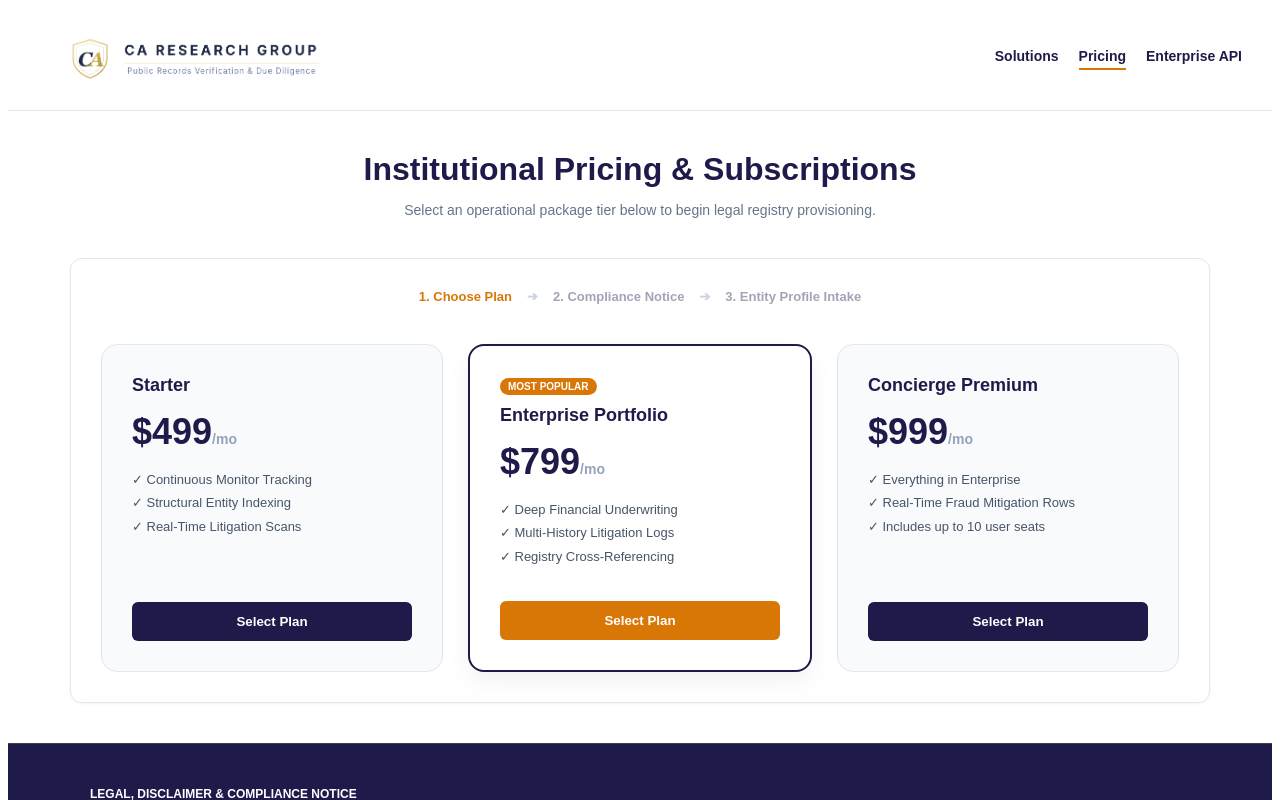
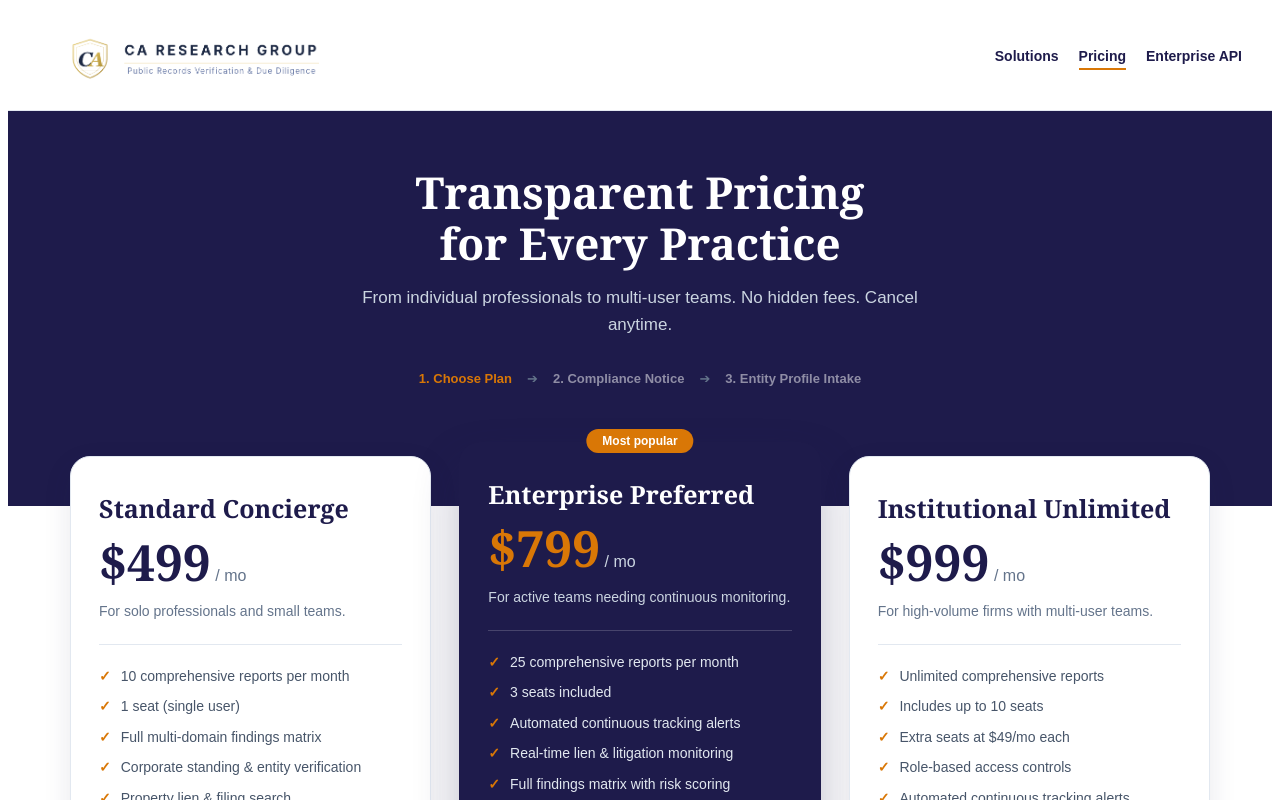
Before and after one commit to billalden01-dev/ca-research-group, a React (Vite) app: page / in a window 1280 px wide. Both pictures are taken after a click on the element "Pricing". Shown: the top 800 px of the page. Built offline with nearby package versions, Linux system fonts and the light colour scheme.

Commit message:
Add files via upload

```diff
--- a/App.tsx
+++ b/App.tsx
@@ -1,11 +1,81 @@
 import React, { useState } from 'react';
 
 type Page = 'home' | 'pricing' | 'api';
-type Tier = 'Starter ($499)' | 'Enterprise Portfolio ($799)' | 'Concierge Premium ($999)';
+
+type Plan = {
+  id: string;
+  name: string;
+  price: number;
+  tagline: string;
+  featured: boolean;
+  features: string[];
+};
+
+const SERIF = "Georgia, 'Times New Roman', serif";
+
+const PLANS: Plan[] = [
+  {
+    id: 'standard',
+    name: 'Standard Concierge',
+    price: 499,
+    tagline: 'For solo professionals and small teams.',
+    featured: false,
+    features: [
+      '10 comprehensive reports per month',
+      '1 seat (single user)',
+      'Full multi-domain findings matrix',
+      'Corporate standing & entity verification',
+      'Property lien & filing search',
+      'Litigation history scan',
+      'PDF download with verified badge',
+      '60-day report archive',
+      'Email support',
+    ],
+  },
+  {
+    id: 'enterprise',
+    name: 'Enterprise Preferred',
+    price: 799,
+    tagline: 'For active teams needing continuous monitoring.',
+    featured: true,
+    features: [
+      '25 comprehensive reports per month',
+      '3 seats included',
+      'Automated continuous tracking alerts',
+      'Real-time lien & litigation monitoring',
+      'Full findings matrix with risk scoring',
+      'Priority 60-second pipeline processing',
+      'Unlimited report downloads',
+      'Email + SMS alert notifications',
+      '180-day report archive',
+      'Dedicated support channel',
+    ],
+  },
+  {
+    id: 'institutional',
+    name: 'Institutional Unlimited',
+    price: 999,
+    tagline: 'For high-volume firms with multi-user teams.',
+    featured: false,
+    features: [
+      'Unlimited comprehensive reports',
+      'Includes up to 10 seats',
+      'Extra seats at $49/mo each',
+      'Role-based access controls',
+      'Automated continuous tracking alerts',
+      'White-label report branding',
+      'Dedicated account manager',
+      '365-day report archive',
+      'Audit trail exports',
+    ],
+  },
+];
+
+const planLabel = (plan: Plan) => `${plan.name} ($${plan.price})`;
 
 export default function App() {
   const [currentPage, setCurrentPage] = useState<Page>('home');
-  const [selectedTier, setSelectedTier] = useState<Tier | null>(null);
+  const [selectedTier, setSelectedTier] = useState<string | null>(null);
   const [wizardStep, setWizardStep] = useState<number>(1);
   const [agreed, setAgreed] = useState(false);
   const [targetEntityName, setTargetEntityName] = useState('');
@@ -22,8 +92,8 @@ export default function App() {
     window.scrollTo({ top: 0, behavior: 'smooth' });
   };
 
-  const handleTierSelection = (tierName: Tier) => {
-    setSelectedTier(tierName);
+  const handleTierSelection = (label: string) => {
+    setSelectedTier(label);
     setTimeout(() => setWizardStep(2), 500);
   };
 
@@ -40,10 +110,24 @@ export default function App() {
       alert("Please populate all fields.");
       return;
     }
-    let stripeUrl = 'https://stripe.com';
+    const stripeUrl = 'https://stripe.com';
     alert("Redirecting to secure Stripe Checkout for " + selectedTier + "...");
     window.location.href = stripeUrl;
   };
+
+  const stepStyle = (n: number): React.CSSProperties => ({
+    color: wizardStep === n ? '#d97706' : '#ffffff',
+    opacity: wizardStep >= n ? 1 : 0.5,
+    fontWeight: 'bold',
+  });
+
+  const navLink = (page: Page): React.CSSProperties => ({
+    color: '#1e1b4b',
+    fontWeight: 'bold',
+    cursor: 'pointer',
+    paddingBottom: '4px',
+    borderBottom: currentPage === page ? '2px solid #d97706' : '2px solid transparent',
+  });
 
   return (
     <div style={{ display: 'flex', flexDirection: 'column', minHeight: '100vh', backgroundColor: '#ffffff', fontFamily: 'sans-serif', color: '#1e293b' }}>
@@ -52,9 +136,9 @@ export default function App() {
       <nav style={{ borderBottom: '1px solid #e2e8f0', padding: '15px 30px', display: 'flex', justifyContent: 'space-between', alignItems: 'center', backgroundColor: '#ffffff', flexWrap: 'wrap', gap: '15px' }}>
         <img src="/logo-clean.png" alt="CA Research Group" onClick={() => handleNavigate('home')} style={{ height: '72px', maxWidth: '100%', cursor: 'pointer' }} />
         <div style={{ display: 'flex', gap: '20px', fontSize: '14px' }}>
-          <span onClick={() => handleNavigate('home')} style={{ color: '#1e1b4b', fontWeight: 'bold', cursor: 'pointer', paddingBottom: '4px', borderBottom: currentPage === 'home' ? '2px solid #d97706' : '2px solid transparent' }}>Solutions</span>
-          <span onClick={() => handleNavigate('pricing')} style={{ color: '#1e1b4b', fontWeight: 'bold', cursor: 'pointer', paddingBottom: '4px', borderBottom: currentPage === 'pricing' ? '2px solid #d97706' : '2px solid transparent' }}>Pricing</span>
-          <span onClick={() => handleNavigate('api')} style={{ color: '#1e1b4b', fontWeight: 'bold', cursor: 'pointer', paddingBottom: '4px', borderBottom: currentPage === 'api' ? '2px solid #d97706' : '2px solid transparent' }}>Enterprise API</span>
+          <span onClick={() => handleNavigate('home')} style={navLink('home')}>Solutions</span>
+          <span onClick={() => handleNavigate('pricing')} style={navLink('pricing')}>Pricing</span>
+          <span onClick={() => handleNavigate('api')} style={navLink('api')}>Enterprise API</span>
         </div>
       </nav>
 
@@ -78,90 +162,112 @@ export default function App() {
                 <p style={{ margin: '0', fontSize: '13px', color: '#475569' }}>Automated retrieval and a two-step verification check help reduce the typos and missed details that come with manual lookups and hand-keyed intake forms.</p>
               </div>
             </div>
+
             <button type="button" onClick={() => handleNavigate('pricing')} style={{ backgroundColor: '#1e1b4b', color: '#ffffff', fontSize: '15px', fontWeight: 'bold', border: 'none', borderRadius: '6px', padding: '14px 32px', cursor: 'pointer' }}>Access Pricing Plans & Intakes →</button>
           </div>
         )}
+
         {/* PRICING & SUBSCRIPTION WIZARD */}
         {currentPage === 'pricing' && (
-          <div style={{ padding: '40px 20px', maxWidth: '1140px', margin: '0 auto' }}>
+          <div>
 
-            <div style={{ textAlign: 'center', marginBottom: '40px' }}>
-              <h1 style={{ fontSize: '32px', fontWeight: 'bold', color: '#1e1b4b', margin: '0 0 10px 0' }}>Institutional Pricing & Subscriptions</h1>
-              <p style={{ color: '#64748b', fontSize: '14px' }}>Select an operational package tier below to begin legal registry provisioning.</p>
+            {/* HERO BAND */}
+            <div style={{ backgroundColor: '#1e1b4b', padding: '56px 20px 120px 20px', textAlign: 'center' }}>
+              <h1 style={{ fontFamily: SERIF, fontSize: '44px', fontWeight: 'bold', color: '#ffffff', margin: '0 0 16px 0', lineHeight: '1.15' }}>Transparent Pricing<br />for Every Practice</h1>
+              <p style={{ fontSize: '17px', color: '#cbd5e1', maxWidth: '620px', margin: '0 auto', lineHeight: '1.6' }}>From individual professionals to multi-user teams. No hidden fees. Cancel anytime.</p>
+
+              {/* STEP STATUS INDICATOR */}
+              <div style={{ display: 'flex', justifyContent: 'center', alignItems: 'center', gap: '15px', flexWrap: 'wrap', marginTop: '32px', fontSize: '13px' }}>
+                <span style={stepStyle(1)}>1. Choose Plan</span>
+                <span style={{ color: '#64748b' }}>➔</span>
+                <span style={stepStyle(2)}>2. Compliance Notice</span>
+                <span style={{ color: '#64748b' }}>➔</span>
+                <span style={stepStyle(3)}>3. Entity Profile Intake</span>
+              </div>
             </div>
 
-            {/* WIZARD CONTAINER */}
-            <div style={{ backgroundColor: '#ffffff', border: '1px solid #e2e8f0', borderRadius: '12px', padding: '30px', boxShadow: '0 1px 3px rgba(0,0,0,0.05)' }}>
-
-              {/* STEP STATUS INDICATOR */}
-              <div style={{ display: 'flex', justifyContent: 'center', alignItems: 'center', gap: '15px', marginBottom: '40px', fontSize: '13px', fontWeight: 'bold' }}>
-                <span style={{ color: wizardStep === 1 ? '#d97706' : '#1e1b4b', opacity: wizardStep >= 1 ? 1 : 0.4 }}>1. Choose Plan</span>
-                <span style={{ color: '#cbd5e1' }}>➔</span>
-                <span style={{ color: wizardStep === 2 ? '#d97706' : '#1e1b4b', opacity: wizardStep >= 2 ? 1 : 0.4 }}>2. Compliance Notice</span>
-                <span style={{ color: '#cbd5e1' }}>➔</span>
-                <span style={{ color: wizardStep === 3 ? '#d97706' : '#1e1b4b', opacity: wizardStep >= 3 ? 1 : 0.4 }}>3. Entity Profile Intake</span>
-              </div>
+            <div style={{ position: 'relative', maxWidth: '1140px', margin: '-70px auto 0 auto', padding: '0 20px 80px 20px' }}>
 
               {/* STEP 1: RENDER TIERS */}
               {wizardStep === 1 && (
-                <div style={{ display: 'flex', gap: '25px', justifyContent: 'center', flexWrap: 'wrap', alignItems: 'stretch' }}>
+                <div>
+                  <div style={{ display: 'flex', gap: '28px', justifyContent: 'center', flexWrap: 'wrap', alignItems: 'stretch', paddingTop: '20px' }}>
+                    {PLANS.map((plan) => {
+                      const label = planLabel(plan);
+                      const isSelected = selectedTier === label;
+                      const dark = plan.featured;
+                      return (
+                        <div
+                          key={plan.id}
+                          style={{
+                            position: 'relative',
+                            backgroundColor: dark ? '#1e1b4b' : '#ffffff',
+                            border: isSelected ? '3px solid #d97706' : dark ? '1px solid #1e1b4b' : '1px solid #e2e8f0',
+                            boxShadow: isSelected ? '0 0 0 4px rgba(217,119,6,0.2), 0 18px 40px rgba(30,27,75,0.18)' : dark ? '0 22px 44px rgba(30,27,75,0.3)' : '0 10px 28px rgba(30,27,75,0.1)',
+                            borderRadius: '20px',
+                            padding: '34px 28px 28px 28px',
+                            flex: '1 1 300px',
+                            maxWidth: '360px',
+                            display: 'flex',
+                            flexDirection: 'column',
+                            transform: dark ? 'translateY(-14px)' : 'none',
+                            transition: 'border 150ms ease, box-shadow 150ms ease',
+                          }}
+                        >
+                          {dark && (
+                            <div style={{ position: 'absolute', top: '-14px', left: '50%', transform: 'translateX(-50%)', backgroundColor: '#d97706', color: '#ffffff', fontSize: '12px', fontWeight: 'bold', padding: '5px 16px', borderRadius: '999px' }}>Most popular</div>
+                          )}
+                          <h3 style={{ fontFamily: SERIF, fontSize: '25px', fontWeight: 'bold', color: dark ? '#ffffff' : '#1e1b4b', margin: '0 0 12px 0' }}>{plan.name}</h3>
+                          <div style={{ fontFamily: SERIF, fontSize: '50px', fontWeight: 'bold', color: dark ? '#d97706' : '#1e1b4b', lineHeight: '1' }}>${plan.price}<span style={{ fontFamily: 'sans-serif', fontSize: '16px', fontWeight: 'normal', color: dark ? '#cbd5e1' : '#64748b' }}> / mo</span></div>
+                          <p style={{ fontSize: '14px', color: dark ? '#cbd5e1' : '#64748b', lineHeight: '1.5', margin: '14px 0 0 0' }}>{plan.tagline}</p>
+                          <div style={{ height: '1px', backgroundColor: dark ? 'rgba(255,255,255,0.18)' : '#e2e8f0', margin: '22px 0' }} />
+                          <ul style={{ listStyle: 'none', padding: 0, margin: '0 0 28px 0', display: 'flex', flexDirection: 'column', gap: '11px', flex: 1 }}>
+                            {plan.features.map((feature) => (
+                              <li key={feature} style={{ display: 'flex', gap: '10px', fontSize: '14px', lineHeight: '1.4', color: dark ? '#e2e8f0' : '#475569' }}>
+                                <span style={{ color: '#d97706', fontWeight: 'bold' }}>✓</span>
+                                <span>{feature}</span>
+                              </li>
+                            ))}
+                          </ul>
+                          <button
+                            type="button"
+                            onClick={() => handleTierSelection(label)}
+                            style={{ width: '100%', backgroundColor: dark ? '#d97706' : '#1e1b4b', color: '#ffffff', border: 'none', borderRadius: '10px', padding: '14px', fontSize: '15px', fontWeight: 'bold', cursor: 'pointer' }}
+                          >
+                            Select {plan.name}
+                          </button>
+                        </div>
+                      );
+                    })}
+                  </div>
+                  <p style={{ textAlign: 'center', fontSize: '12px', color: '#64748b', maxWidth: '640px', margin: '40px auto 0 auto', lineHeight: '1.6' }}>Reports are compiled from public records and should be independently verified. See the legal notice below.</p>
+                </div>
+              )}
 
-                  {/* STARTER */}
-                  <div style={{ backgroundColor: '#f8fafc', border: selectedTier === 'Starter ($499)' ? '3px solid #d97706' : '1px solid #e2e8f0', borderRadius: '16px', padding: '30px', flex: '1 1 280px', maxWidth: '320px', display: 'flex', flexDirection: 'column', justifyContent: 'space-between' }}>
-                    <div>
-                      <h3 style={{ fontSize: '18px', fontWeight: 'bold', color: '#1e1b4b', margin: '0' }}>Starter</h3>
-                      <div style={{ fontSize: '36px', fontWeight: 'bold', color: '#1e1b4b', margin: '15px 0' }}>$499<span style={{ fontSize: '14px', color: '#94a3b8' }}>/mo</span></div>
-                      <p style={{ fontSize: '13px', color: '#475569', lineHeight: '1.8' }}>✓ Continuous Monitor Tracking<br />✓ Structural Entity Indexing<br />✓ Real-Time Litigation Scans</p>
-                    </div>
-                    <button type="button" onClick={() => handleTierSelection('Starter ($499)')} style={{ width: '100%', backgroundColor: '#1e1b4b', color: '#ffffff', border: 'none', borderRadius: '6px', padding: '12px', fontWeight: 'bold', cursor: 'pointer', marginTop: '20px' }}>Select Plan</button>
+              {/* STEP 2: COMPLIANCE AGREEMENT */}
+              {wizardStep === 2 && (
+                <div style={{ maxWidth: '640px', margin: '20px auto 0 auto', backgroundColor: '#ffffff', border: '1px solid #e2e8f0', borderRadius: '20px', padding: '36px', boxShadow: '0 14px 36px rgba(30,27,75,0.12)', textAlign: 'center' }}>
+                  <h3 style={{ fontFamily: SERIF, color: '#1e1b4b', margin: '0 0 18px 0', fontSize: '22px' }}>Selected plan: <span style={{ color: '#d97706' }}>{selectedTier}</span></h3>
+                  <div style={{ backgroundColor: '#f8fafc', border: '1px solid #e2e8f0', padding: '20px', borderRadius: '10px', textAlign: 'left', maxHeight: '200px', overflowY: 'scroll', fontSize: '13px', color: '#475569', marginBottom: '25px', lineHeight: '1.6' }}>
+                    <strong>CA RESEARCH GROUP COMPLIANCE ASSURANCE PROVISIONS</strong>
+                    <p style={{ margin: '8px 0' }}>By continuing, you acknowledge that reports are compiled from publicly available government records and are only as accurate and complete as the sources they come from. Public records can be incomplete, delayed, or contain errors. You agree to independently verify any information against the original sources before relying on it for any lending, investment, title, or legal decision.</p>
+                    <p style={{ margin: '8px 0' }}>CA Research Group is not a law firm and does not provide legal advice. Our reports are not title searches, title commitments, title insurance, appraisals, or legal opinions. Use of our services is subject to our Terms of Service.</p>
                   </div>
 
-                  {/* ENTERPRISE PORTFOLIO */}
-                  <div style={{ backgroundColor: '#ffffff', border: selectedTier === 'Enterprise Portfolio ($799)' ? '3px solid #d97706' : '2px solid #1e1b4b', borderRadius: '16px', padding: '30px', flex: '1 1 280px', maxWidth: '320px', display: 'flex', flexDirection: 'column', justifyContent: 'space-between', boxShadow: '0 10px 25px rgba(0,0,0,0.05)' }}>
-                    <div>
-                      <div style={{ display: 'inline-block', backgroundColor: '#d97706', color: '#ffffff', fontSize: '10px', fontWeight: 'bold', padding: '3px 8px', borderRadius: '20px', marginBottom: '10px' }}>MOST POPULAR</div>
-                      <h3 style={{ fontSize: '18px', fontWeight: 'bold', color: '#1e1b4b', margin: '0' }}>Enterprise Portfolio</h3>
-                      <div style={{ fontSize: '36px', fontWeight: 'bold', color: '#1e1b4b', margin: '15px 0' }}>$799<span style={{ fontSize: '14px', color: '#94a3b8' }}>/mo</span></div>
-                      <p style={{ fontSize: '13px', color: '#475569', lineHeight: '1.8' }}>✓ Deep Financial Underwriting<br />✓ Multi-History Litigation Logs<br />✓ Registry Cross-Referencing</p>
-                    </div>
-                    <button type="button" onClick={() => handleTierSelection('Enterprise Portfolio ($799)')} style={{ width: '100%', backgroundColor: '#d97706', color: '#ffffff', border: 'none', borderRadius: '6px', padding: '12px', fontWeight: 'bold', cursor: 'pointer', marginTop: '20px' }}>Select Plan</button>
-                  </div>
-
-                  {/* CONCIERGE PREMIUM */}
-                  <div style={{ backgroundColor: '#f8fafc', border: selectedTier === 'Concierge Premium ($999)' ? '3px solid #d97706' : '1px solid #e2e8f0', borderRadius: '16px', padding: '30px', flex: '1 1 280px', maxWidth: '320px', display: 'flex', flexDirection: 'column', justifyContent: 'space-between' }}>
-                    <div>
-                      <h3 style={{ fontSize: '18px', fontWeight: 'bold', color: '#1e1b4b', margin: '0' }}>Concierge Premium</h3>
-                      <div style={{ fontSize: '36px', fontWeight: 'bold', color: '#1e1b4b', margin: '15px 0' }}>$999<span style={{ fontSize: '14px', color: '#94a3b8' }}>/mo</span></div>
-                      <p style={{ fontSize: '13px', color: '#475569', lineHeight: '1.8' }}>✓ Everything in Enterprise<br />✓ Real-Time Fraud Mitigation Rows<br />✓ Includes up to 10 user seats</p>
-                    </div>
-                    <button type="button" onClick={() => handleTierSelection('Concierge Premium ($999)')} style={{ width: '100%', backgroundColor: '#1e1b4b', color: '#ffffff', border: 'none', borderRadius: '6px', padding: '12px', fontWeight: 'bold', cursor: 'pointer', marginTop: '20px' }}>Select Plan</button>
-                  </div>
-
-                </div>
-              )}
-              {/* STEP 2: COMPLIANCE AGREEMENT */}
-              {wizardStep === 2 && (
-                <div style={{ maxWidth: '600px', margin: '0 auto', textAlign: 'center' }}>
-                  <h3 style={{ color: '#1e1b4b', marginBottom: '15px' }}>Selected Plan: <span style={{ color: '#d97706' }}>{selectedTier}</span></h3>
-                  <div style={{ backgroundColor: '#f8fafc', border: '1px solid #e2e8f0', padding: '20px', borderRadius: '8px', textAlign: 'left', maxHeight: '180px', overflowY: 'scroll', fontSize: '12px', color: '#475569', marginBottom: '25px', lineHeight: '1.6' }}>
-                    <strong>CA RESEARCH GROUP COMPLIANCE ASSURANCE PROVISIONS</strong>
-                    <p style={{ margin: '5px 0' }}>By moving forward, you acknowledge and certify that any public records records retrieved, assets tracked, or automated litigation logs compiled will be processed strictly in accordance with statutory multi-industry compliance guidelines and asset verification regulations.</p>
-                    <p style={{ margin: '5px 0' }}>We are an independent software infrastructure platform. Full asset protection limits are available within our standard platform Terms of Service agreement.</p>
-                  </div>
-
-                  <label style={{ display: 'flex', alignItems: 'center', justifyContent: 'center', gap: '10px', cursor: 'pointer', fontSize: '14px', fontWeight: 'bold' }}>
+                  <label style={{ display: 'flex', alignItems: 'center', justifyContent: 'center', gap: '10px', cursor: 'pointer', fontSize: '14px', fontWeight: 'bold', color: '#1e1b4b' }}>
                     <input type="checkbox" checked={agreed} onChange={(e) => handleCheckboxChange(e.target.checked)} style={{ transform: 'scale(1.2)', cursor: 'pointer' }} />
                     I accept the Compliance Terms & Conditions
                   </label>
 
-                  <button type="button" onClick={() => setWizardStep(1)} style={{ background: 'none', border: 'none', color: '#64748b', textDecoration: 'underline', marginTop: '25px', cursor: 'pointer', display: 'block', margin: '25px auto 0 auto' }}>➔ Back to Plans</button>
+                  <button type="button" onClick={() => setWizardStep(1)} style={{ background: 'none', border: 'none', color: '#64748b', textDecoration: 'underline', cursor: 'pointer', display: 'block', margin: '25px auto 0 auto' }}>➔ Back to Plans</button>
                 </div>
               )}
 
               {/* STEP 3: ACCOUNT INTAKE FORM */}
               {wizardStep === 3 && (
-                <form onSubmit={handleIntakeSubmit} style={{ maxWidth: '500px', margin: '0 auto', display: 'flex', flexDirection: 'column', gap: '20px' }}>
-                  <h3 style={{ color: '#1e1b4b', textAlign: 'center', margin: '0 0 10px 0' }}>Complete Your Research Profile</h3>
+                <form onSubmit={handleIntakeSubmit} style={{ maxWidth: '540px', margin: '20px auto 0 auto', backgroundColor: '#ffffff', border: '1px solid #e2e8f0', borderRadius: '20px', padding: '36px', boxShadow: '0 14px 36px rgba(30,27,75,0.12)', display: 'flex', flexDirection: 'column', gap: '20px' }}>
+                  <h3 style={{ fontFamily: SERIF, color: '#1e1b4b', textAlign: 'center', margin: '0 0 6px 0', fontSize: '22px' }}>Complete Your Research Profile</h3>
+                  <p style={{ textAlign: 'center', fontSize: '13px', color: '#64748b', margin: '0 0 6px 0' }}>Plan: {selectedTier}</p>
 
                   <div style={{ display: 'flex', flexDirection: 'column', gap: '6px' }}>
                     <label style={{ fontSize: '13px', fontWeight: 'bold', color: '#1e1b4b' }}>Target Entity / Corporate Name</label>
@@ -185,7 +291,7 @@ export default function App() {
                     <input type="email" placeholder="name@firm.com" value={corporateEmail} onChange={(e) => setCorporateEmail(e.target.value)} style={{ padding: '12px', borderRadius: '6px', border: '1px solid #cbd5e1', fontSize: '14px' }} required />
                   </div>
 
-                  <button type="submit" style={{ backgroundColor: '#1e1b4b', color: '#ffffff', fontSize: '15px', fontWeight: 'bold', border: 'none', borderRadius: '6px', padding: '14px', cursor: 'pointer', marginTop: '10px' }}>
+                  <button type="submit" style={{ backgroundColor: '#1e1b4b', color: '#ffffff', fontSize: '15px', fontWeight: 'bold', border: 'none', borderRadius: '10px', padding: '14px', cursor: 'pointer', marginTop: '10px' }}>
                     Proceed to Secure Payment Checkout ➔
                   </button>
 
```
Lines whose indentation alone changed are shown as unchanged.
